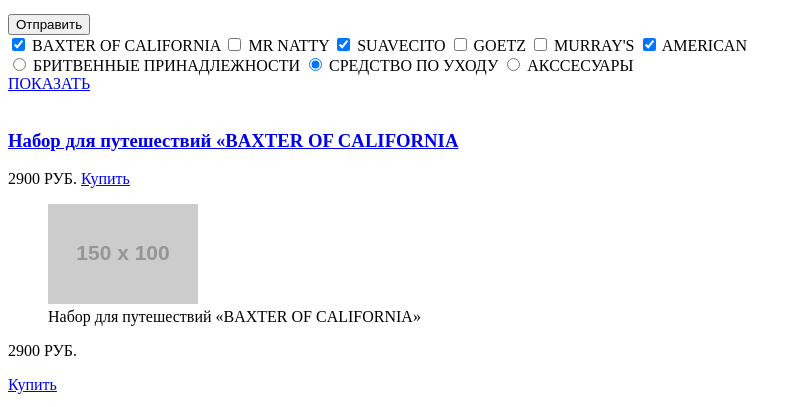
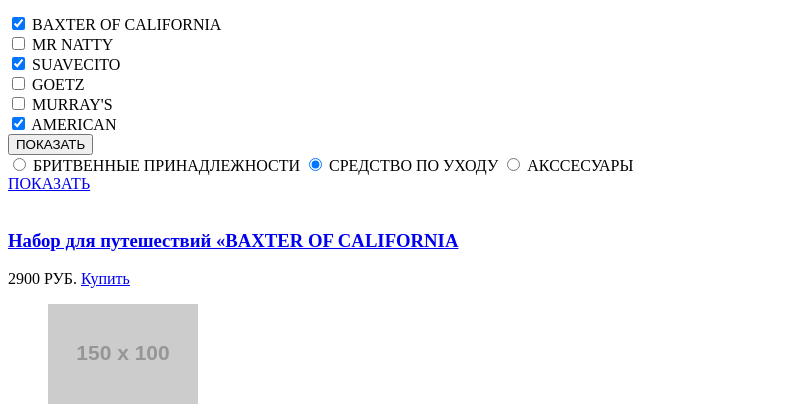
Before and after one commit to VVladim/191011-barbershop, a plain HTML site: page catalog.html in a window 1280 px wide. Shown: the part 388-795 px from the top of the page, without its empty margins (0-801 px from the left). Drawn offline with Linux system fonts and the light colour scheme; placeholder pictures from the web are drawn by us.

Commit message:
обертка в divы 1группа форм

```diff
--- a/catalog.html
+++ b/catalog.html
@@ -54,50 +54,61 @@
       </div>
 
 
-      <div class="side-bar">
-        <div class="filter">
-          <form action="/">
-            <div class="filter-block"></div>
-            <div class="filter-block"></div>
-            <input type="submit" value="Отправить">
-          </form>
+    <div class="side-bar">
+  <div class="filter">
+    <form action="/">
+      <div class="filter-block">
+        <div class="check-item">
+        <input type="checkbox" name="california" id="california-field" checked>
+        <label for="california-field">
+          BAXTER OF CALIFORNIA
+        </label>
+      </div>
+
+        <div class="check-item">
+        <input type="checkbox" name="natty" id="natty-field">
+        <label for="natty-field">
+          MR NATTY
+        </label>
+        </div>
+
+        <div class="check-item">
+        <input type="checkbox" name="suavecito" id="suavecito-field" checked>
+        <label for="suavecito-field">
+          SUAVECITO
+        </label>
+        </div>
+
+        <div class="check-item">
+        <input type="checkbox" name="goetz" id="goetz-field">
+        <label for="goetz-field">
+          GOETZ
+        </label>
         </div>
 
 
+        <div class="check-item">
+        <input type="checkbox" name="murray's" id="murray's-field">
+        <label for="murray's-field">
+          MURRAY'S
+        </label>
+        </div>
 
-        <div class="list-maker">
-          <form action="/">
-            <input type="checkbox" name="california" id="california-field" checked>
-            <label for="california-field">
-              BAXTER OF CALIFORNIA
-            </label>
+        <div class="check-item">
+        <input type="checkbox" name="american" id="american-field" checked>
+        <label for="american-field">
+          AMERICAN
+        </label>
+        </div>
+      </div>
+      <div class="filter-block"></div>
+      <input type="submit" value="ПОКАЗАТЬ">
+    </form>
+  </div>
 
-            <input type="checkbox" name="natty" id="natty-field">
-            <label for="natty-field">
-              MR NATTY
-            </label>
 
-            <input type="checkbox" name="suavecito" id="suavecito-field" checked>
-            <label for="suavecito-field">
-              SUAVECITO
-            </label>
 
-            <input type="checkbox" name="goetz" id="goetz-field">
-            <label for="goetz-field">
-              GOETZ
-            </label>
 
-            <input type="checkbox" name="murray's" id="murray's-field">
-            <label for="murray's-field">
-              MURRAY'S
-            </label>
-
-            <input type="checkbox" name="american" id="american-field" checked>
-            <label for="american-field">
-              AMERICAN
-            </label>
-          </form>
-        </div>
         <div class="list-item ">
           <form action="/ ">
             <input type="radio" name="shaver " id="shaver-field">
@@ -116,6 +127,10 @@
           <a class="show " href="# ">ПОКАЗАТЬ</a>
         </div>
       </div>
+
+
+
+
 
       <div class="catalog">
         <div class="catalog-list">
```
